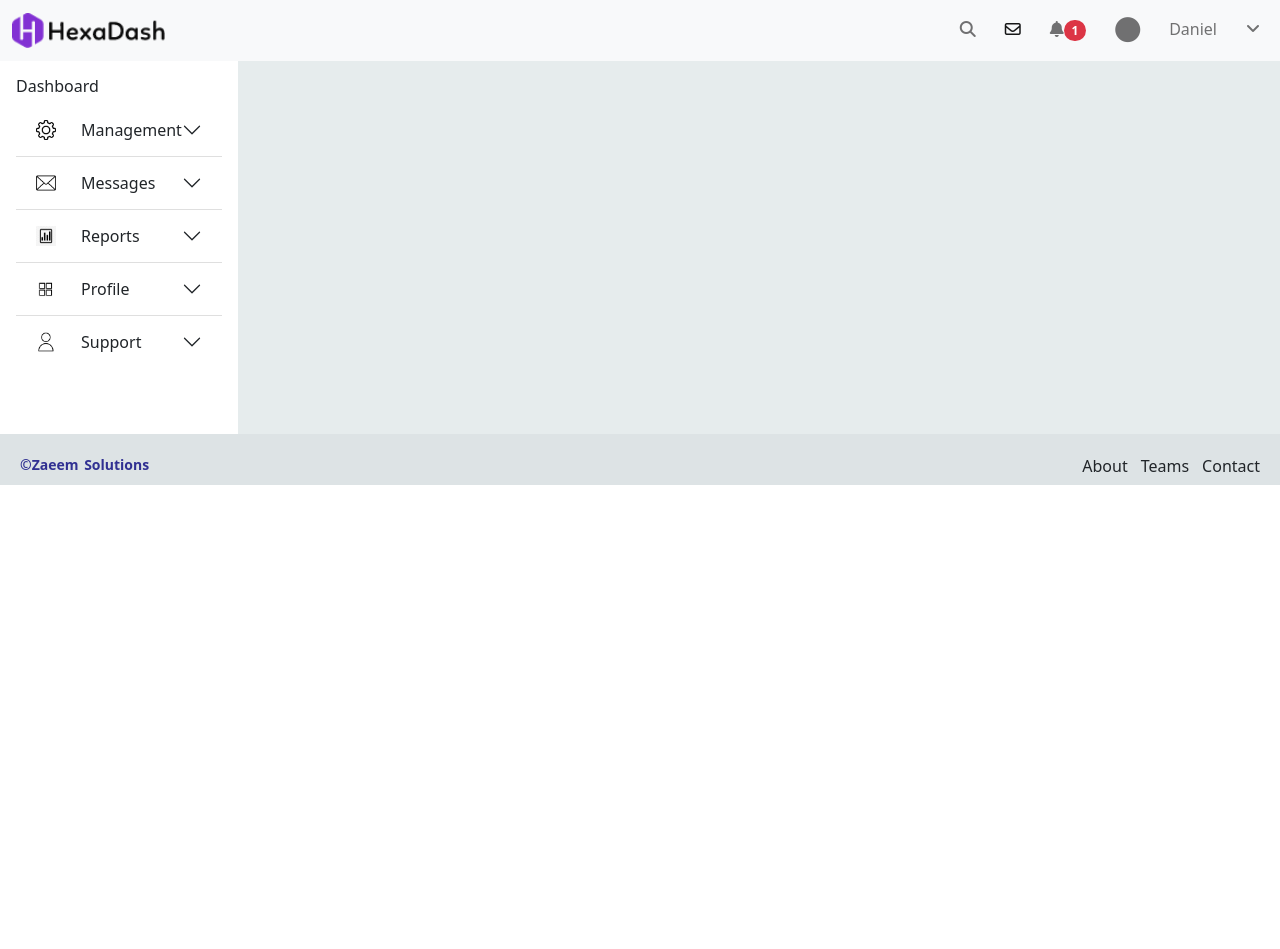
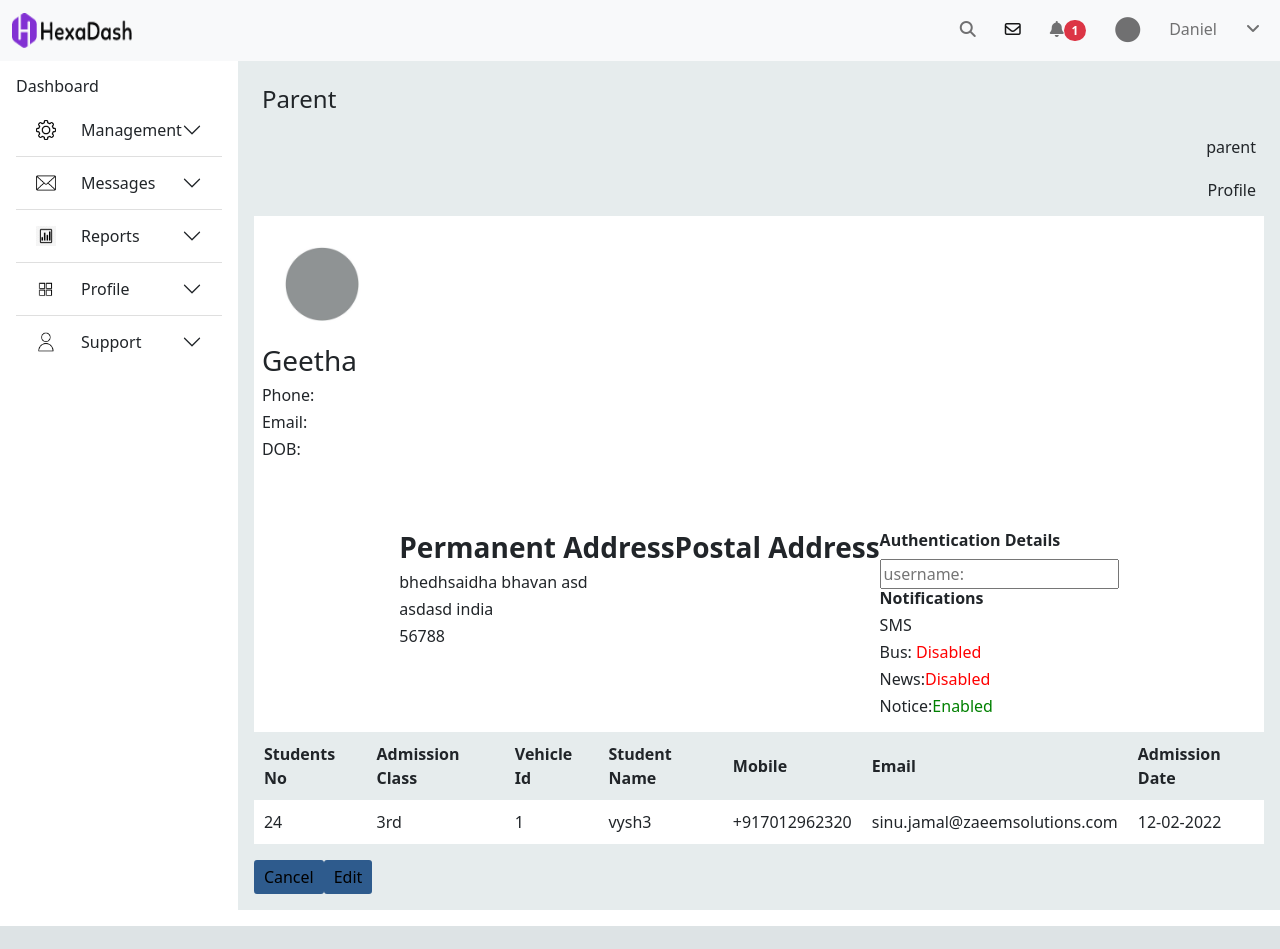
Before and after one commit to RUBEENAANWAR/zaeem-project, a React (Create React App) app: page /parentDetails in a window 1280 px wide. Shown: the top 949 px of the page. Before the commit the page ends 800 px from the top, so only its background shows below. Built offline with nearby package versions, Linux system fonts and the light colour scheme.

Commit message:
parent details updated

```diff
--- a/package.json
+++ b/package.json
@@ -22,7 +22,7 @@
     "web-vitals": "^2.1.4"
   },
   "scripts": {
-    "start": "react-scripts --openssl-legacy-provider start",
+    "dev": "react-scripts --openssl-legacy-provider start",
     "build": "react-scripts build",
     "test": "react-scripts test",
     "eject": "react-scripts eject"
--- a/src/App.css
+++ b/src/App.css
@@ -1,14 +1,14 @@
-.App-body{
+.app-body{
     display:flex
 }
 
-.App-body-sidebar{
+.app-body-sidebar{
     flex: 1;
     padding: 16px;
 
 }
 
-.Table{
+.table{
     flex: 6;
     padding: 16px;
     background-color: rgb(230, 236, 237);
--- a/src/App.js
+++ b/src/App.js
@@ -6,22 +6,23 @@ import Header from "./components/header/Header";
 import Footer from "./components/Footer/Footer";
 import Sidebar from "./components/Sidebar/Sidebar";
 import ParentDetails from "./components/parentDetails/ParentDetails";
-import parentProfile from "./components/profile/ParentProfile";
+import ParentProfile from "./components/profile/ParentProfile";
 
 function App() {
   return (
-    <div className="App">
+    <div className="app">
       <Header />
-      <div className="App-body">
-        <div className="App-body-sidebar">
+      <div className="app-body">
+        <div className="app-body-sidebar">
           <Sidebar />
         </div>
-        <div className="Table">
+        <div className="table">
+          {/* <Table/> */}
           <Router>
             <Routes>
-              <Route exact path="/" component={Table} />
-              <Route path="/parentDetails" component={ParentDetails} />
-              <Route path="parentProfile" Component={parentProfile} />
+              <Route exact path="/" element={<Table/>} />
+              <Route path="/parentDetails" element={<ParentDetails/>} />
+              <Route path="/parentProfile" element={<ParentProfile/>} />
             </Routes>
           </Router>
         </div>
--- a/src/components/parentDetails/ParentDetails.css
+++ b/src/components/parentDetails/ParentDetails.css
@@ -0,0 +1,35 @@
+.sub-header h6 {
+    display: flex;
+    justify-content: right;
+}
+
+.content-box {
+    background-color: white;
+}
+
+img {
+    width: 120px;
+}
+
+.parent-details {
+    display: flex;
+    width: 60%;
+}
+
+.address {
+    display: flex;
+}
+.authentication-details input{
+    border-radius: 18px;
+}
+
+/* button{
+    display: flex;
+    justify-content: right;
+} */
+#disabledText {
+    color: red;
+  }
+#enabledText{
+    color: green;
+}
--- a/src/components/parentDetails/ParentDetails.js
+++ b/src/components/parentDetails/ParentDetails.js
@@ -1,93 +1,146 @@
-import React,{useState} from 'react'
-import './ParentDetails.css'
+import React, { useState } from "react";
+import "./ParentDetails.css";
+import profile from "../../images/profile.jpg";
 
 const ParentDetails = () => {
-  const [data, setData] = useState([
-    {
-      name: "Sathyan PT",
-      number: 564654564,
-      email: "demoparent@zaeemsolutions.com",
-      created: "14/01/2023",
-      action: "",
-    },
-    {
-      name: "Prajesh KT",
-      number: 564654564,
-      email: "demoparent@zaeemsolutions.com",
-      created: "14/01/2023",
-      action: "",
-    },
-    {
-      name: "Zinumol Jamal",
-      number: 564654564,
-      email: "demoparent@zaeemsolutions.com",
-      created: "14/01/2023",
-      action: "",
-    },
-    {
-      name: "Mike Brown",
-      number: 564654564,
-      email: "demoparent@zaeemsolutions.com",
-      created: "14/01/2023",
-      action: "",
-    },
-    {
-      name: "John Doe",
-      number: 564654564,
-      email: "demoparent@zaeemsolutions.com",
-      created: "14/01/2023",
-      action: "",
-    },
-    {
-      name: "Jane Smith",
-      number: 564654564,
-      email: "demoparent@zaeemsolutions.com",
-      created: "14/01/2023",
-      action: "",
-    },
-    {
-      name: "John Doe",
-      number: 564654564,
-      email: "demoparent@zaeemsolutions.com",
-      created: "14/01/2023",
-      action: "",
-    },
-    {
-      name: "Jane Smith",
-      number: 564654564,
-      email: "demoparent@zaeemsolutions.com",
-      created: "14/01/2023",
-      action: "",
-    },
-  ]);
+  // const [data, setData] = useState([
+  //   {
+  //     name: "Sathyan PT",
+  //     number: 564654564,
+  //     email: "demoparent@zaeemsolutions.com",
+  //     created: "14/01/2023",
+  //     action: "",
+  //   },
+  //   {
+  //     name: "Prajesh KT",
+  //     number: 564654564,
+  //     email: "demoparent@zaeemsolutions.com",
+  //     created: "14/01/2023",
+  //     action: "",
+  //   },
+  //   {
+  //     name: "Zinumol Jamal",
+  //     number: 564654564,
+  //     email: "demoparent@zaeemsolutions.com",
+  //     created: "14/01/2023",
+  //     action: "",
+  //   },
+  //   {
+  //     name: "Mike Brown",
+  //     number: 564654564,
+  //     email: "demoparent@zaeemsolutions.com",
+  //     created: "14/01/2023",
+  //     action: "",
+  //   },
+  //   {
+  //     name: "John Doe",
+  //     number: 564654564,
+  //     email: "demoparent@zaeemsolutions.com",
+  //     created: "14/01/2023",
+  //     action: "",
+  //   },
+  //   {
+  //     name: "Jane Smith",
+  //     number: 564654564,
+  //     email: "demoparent@zaeemsolutions.com",
+  //     created: "14/01/2023",
+  //     action: "",
+  //   },
+  //   {
+  //     name: "John Doe",
+  //     number: 564654564,
+  //     email: "demoparent@zaeemsolutions.com",
+  //     created: "14/01/2023",
+  //     action: "",
+  //   },
+  //   {
+  //     name: "Jane Smith",
+  //     number: 564654564,
+  //     email: "demoparent@zaeemsolutions.com",
+  //     created: "14/01/2023",
+  //     action: "",
+  //   },
+  // ]);
   return (
-    <div>
-      <h1>Parent Details</h1>
-      <table>
-        <thead>
+    <div className="header">
+      <div className="sub-header">
+        <h4>Parent</h4>
+        <h6>parent</h6>
+        <h6>Profile</h6>
+      </div>
+
+      <div className="content-box">
+        <div className="parent-details">
+          <div className="parent-pic">
+            <img src={profile} alt="Profile" />
+          </div>
+          <div className="details">
+            <div className="parent-name">
+              <h3>Geetha</h3>
+            </div>
+            <div className="other-details">
+              <h6>Phone:</h6>
+              <h6>Email:</h6>
+              <h6>DOB:</h6>
+            </div>
+          </div>
+        </div>
+        <hr />
+        <div className="column">
+        <div className="address">
+          <div className="permanent-addrress">
+            <h3>
+              <b>Permanent Address</b>
+            </h3>
+            <h6>bhedhsaidha bhavan asd</h6>
+            <h6>asdasd india</h6>
+            <h6>56788</h6>
+          </div>
+          <div className="postal-address">
+            <h3>
+              <b>Postal Address</b>
+            </h3>
+          </div>
+          <div className="authentication">
+            <div className="authentication-details">
+              <h6><b>Authentication Details</b></h6>
+            </div>
+            <input type="text" placeholder="username:" />
+            <div className="authentication-details">
+              <h6><b>Notifications</b></h6>
+              <h6>SMS</h6>
+              <h6>Bus: <span id="disabledText">Disabled</span></h6>
+              <h6>News:<span id="disabledText">Disabled</span></h6>
+              <h6>Notice:<span id="enabledText">Enabled</span></h6>
+            </div>
+          </div>
+        </div>
+        </div>
+        <table className="table">
           <tr>
-            <th>Name</th>
-            <th>Number</th>
+            <th>Students No</th>
+            <th>Admission Class</th>
+            <th>Vehicle Id</th>
+            <th>Student Name</th>
+            <th>Mobile</th>
             <th>Email</th>
-            <th>Created</th>
-            <th>Action</th>
+            <th>Admission Date</th>
           </tr>
-        </thead>
-        <tbody>
-          {data.map((parent, index) => (
-            <tr key={index}>
-              <td>{parent.name}</td>
-              <td>{parent.number}</td>
-              <td>{parent.email}</td>
-              <td>{parent.created}</td>
-              <td>{parent.action}</td>
-            </tr>
-          ))}
-        </tbody>
-      </table>
+          <tr>
+            <td>24</td>
+            <td>3rd</td>
+            <td>1</td>
+            <td>vysh3</td>
+            <td>+917012962320</td>
+            <td>sinu.jamal@zaeemsolutions.com</td>
+            <td>12-02-2022</td>
+          </tr>
+        </table>
+      </div>
+      <button>Cancel</button>
+      <button>Edit</button>
     </div>
   );
-}
+};
 
-
-export default ParentDetails
+export default ParentDetails;
--- a/src/components/profile/ParentProfile.css
+++ b/src/components/profile/ParentProfile.css
@@ -1,6 +1,7 @@
 .sub-header h6 {
     display: flex;
-    align-items: right;
+    justify-content: right;
+    align-items: baseline;
 }
 
 .parent-div {
@@ -19,3 +20,70 @@
     font-size: 12px;
 
 }
+
+.icon-container {
+    display: flex;
+    flex-direction: column;
+    align-items: right;
+    margin-top: 20px;
+}
+
+.icon-container .text {
+    align-items: right;
+}
+
+.parent-profile {
+    display: flex;
+    flex-direction: column;
+    align-items: right;
+}
+
+.parent-profile input {
+    width: 200px;
+    margin: 5px 0;
+}
+
+.parent-profile img {
+    width: 120px;
+}
+
+.parent-details{
+    display: block;
+}
+
+.parent-details input {
+    height: 29px;
+    display: block;
+
+}
+
+.column {
+    display: flex;
+    justify-content: center;
+    flex: 1;
+}
+
+.column-1{
+    margin-right: 100px;
+}
+ .column2 {
+    display: flex;
+    justify-content: center;
+}
+
+.column3 {
+    display: flex;
+    justify-content: center;
+}
+
+.button-submit {
+    display: flex;
+    justify-content: center;
+    /* float: center; */
+
+}
+
+button {
+    background-color: rgb(46, 91, 141);
+    /* margin-bottom: 50px; */
+}
--- a/src/components/profile/ParentProfile.js
+++ b/src/components/profile/ParentProfile.js
@@ -7,6 +7,7 @@ import {
   faIdCard,
   faThumbsUp,
 } from "@fortawesome/free-solid-svg-icons";
+import profile from "../../images/profile.jpg";
 
 const parentProfile = () => {
   return (
@@ -21,44 +22,66 @@ const parentProfile = () => {
         <div className="parent-top">
           <ul>
             <li>
+              <div className="icon-container">
                 <FontAwesomeIcon
                   icon={faUser}
-                className="fa-thin fa-icon-big"
+                  className="fa-thin fa-2xl"
                   style={{ color: "#b602f7" }}
                 />
-              Profile
+                <div className="text">Profile</div>
+              </div>
+            </li>
+
+            <li>
+              <div className="icon-container">
+                <FontAwesomeIcon
+                  icon={faLocationDot}
+                  className="fa-light fa-2xl"
+                />
+                <div className="text">Notification Consent</div>
+              </div>
             </li>
             <li>
-              <FontAwesomeIcon icon={faLocationDot} className="fa-light" />
-              Notification Consent
+              <div className="icon-container">
+                <FontAwesomeIcon icon={faIdCard} className="fa-light fa-2xl" />
+                <div className="text">Children Details</div>
+              </div>
             </li>
             <li>
-              <FontAwesomeIcon icon={faIdCard} className="fa-light" />
-              Children Details
+              <div className="icon-container">
+                <FontAwesomeIcon icon={faIdCard} className="fa-light fa-2xl" />
+                <div className="text">Authentication Details</div>
+              </div>
             </li>
             <li>
-              <FontAwesomeIcon icon={faIdCard} className="fa-light" />
-              Authentication Details
+              <div className="icon-container">
+                <FontAwesomeIcon icon={faIdCard} className="fa-light fa-2xl" />
+                <div className="text">Review Details</div>
+              </div>
             </li>
             <li>
-              <FontAwesomeIcon icon={faIdCard} className="fa-light" />
-              Review Details
-            </li>
-            <li>
-              <FontAwesomeIcon icon={faThumbsUp} className="fa-light" />
-              Completed
+              <div className="icon-container">
+                <FontAwesomeIcon
+                  icon={faThumbsUp}
+                  className="fa-light fa-2xl"
+                />
+                <div className="text">Completed</div>
+              </div>
             </li>
           </ul>
         </div>
-        <div className="parent-profile">
-          <i class="fa-duotone fa-circle"></i>
-          <h6>Profile Photo</h6>
-        </div>
-        <div className="parent-details">
-          {/* <form action="/action_page.php"> */}
+        <div className="container">
+          <div className="row">
+            <div className="column ">
+              <div className="parent-profile column-1">
+                <h5>1.Parent Profile</h5>
+                <img src={profile} />
+                <h8>Profile Photo</h8>
                 <label for="Email">Email</label>
                 <input type="email" id="email" placeholder="email" />
                 <br />
+              </div>
+              <div className="parent-details">
                 <label for="Name">Name</label>
                 <input type="text" id="name" placeholder="Name" name="name" />
                 <br />
@@ -73,15 +96,16 @@ const parentProfile = () => {
                 <label for="date of birth">Date Of Birth</label>
                 <input
                   type="date"
-            id="name"
+                  id="date"
                   placeholder="dd-mm-yyyy"
                   name="date of birth"
                 />
                 <br />
-          <input type="submit" value="Submit" />
-          {/* </form> */}
               </div>
+            </div>
+            <div className="column2">
               <div className="permanent-address">
+                <h5>Permanent Address</h5>
                 <input type="text" placeholder="House No/ApartmentNo" />
                 <br />
 
@@ -93,6 +117,12 @@ const parentProfile = () => {
                 <br />
                 <input type="text" placeholder="Pin Code" name="name" />
                 <br />
+                <input type="checkbox" />
+                <label for="date of birth">
+                  Postel Address Is Same As Permanent Address
+                </label>
+              </div>
+              <div className="permanent-address-2">
                 <input type="text" placeholder="District,state" name="name" />
                 <br />
                 <select>
@@ -101,12 +131,12 @@ const parentProfile = () => {
                   </option>
                 </select>
                 <br />
-          <input type="checkbox" />
-          <label for="date of birth">
-            Postel Address Is Same As Permanent Address
-          </label>
               </div>
+            </div>
+            <div className="column3">
+
               <div className="postel-address">
+              <h5>Postal Address</h5>
                 <input type="text" placeholder="House No/ApartmentNo" />
                 <br />
 
@@ -118,6 +148,8 @@ const parentProfile = () => {
                 <br />
                 <input type="text" placeholder="Pin Code" name="name" />
                 <br />
+              </div>
+              <div className="postel-address-2">
                 <input type="text" placeholder="District,state" name="name" />
                 <br />
                 <select>
@@ -126,10 +158,12 @@ const parentProfile = () => {
                   </option>
                 </select>
                 <br />
-          <input type="checkbox" />
-          <label for="date of birth">
-            Postel Address Is Same As Permanent Address
-          </label>
+              </div>
+            </div>
+          </div>
+        </div>
+        <div className="button-submit">
+          <button type="submit">Save & Next</button>
         </div>
       </div>
     </div>
```
Also changed, not shown: src/components/Table/Table.css (+13 -5 lines), src/components/Table/Table.js (+9 -3 lines), src/components/header/Header.css (line endings or trailing spaces), src/images/profile.jpg (added). Lines whose indentation alone changed are shown as unchanged.
